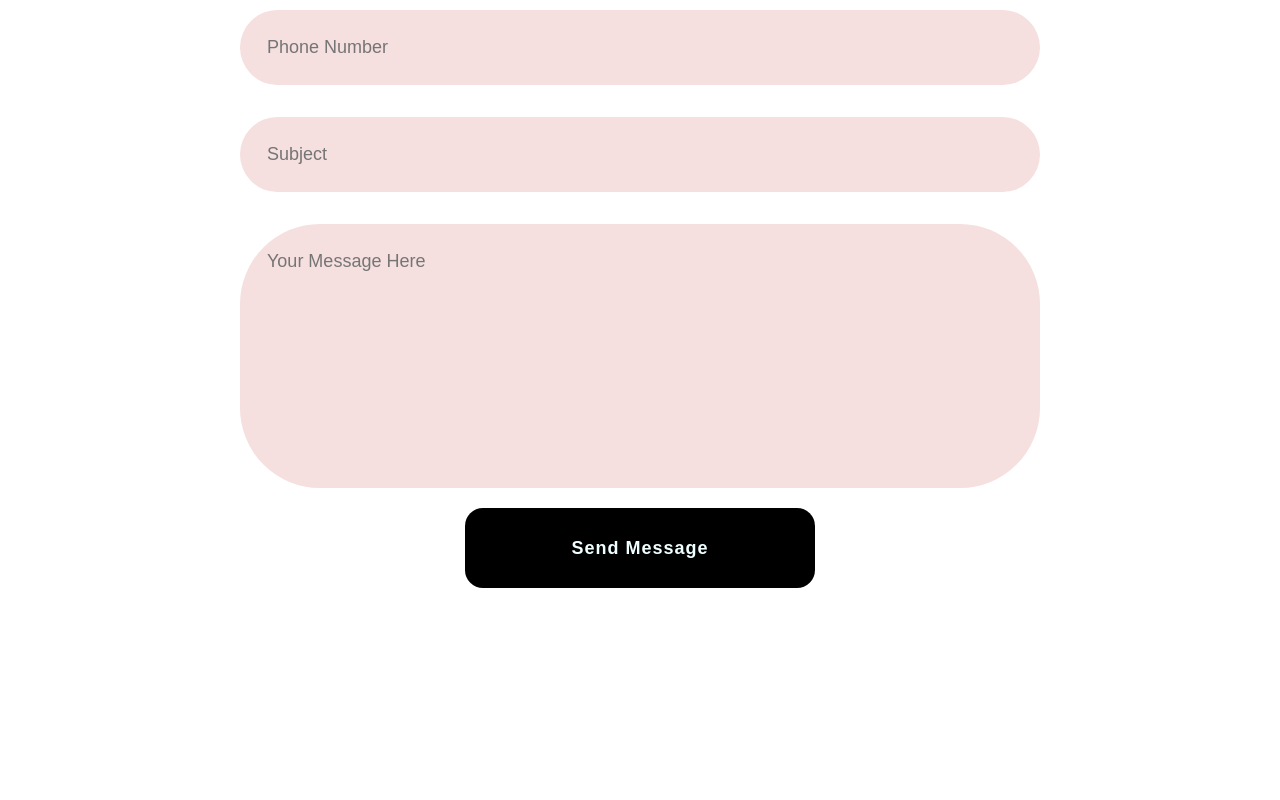
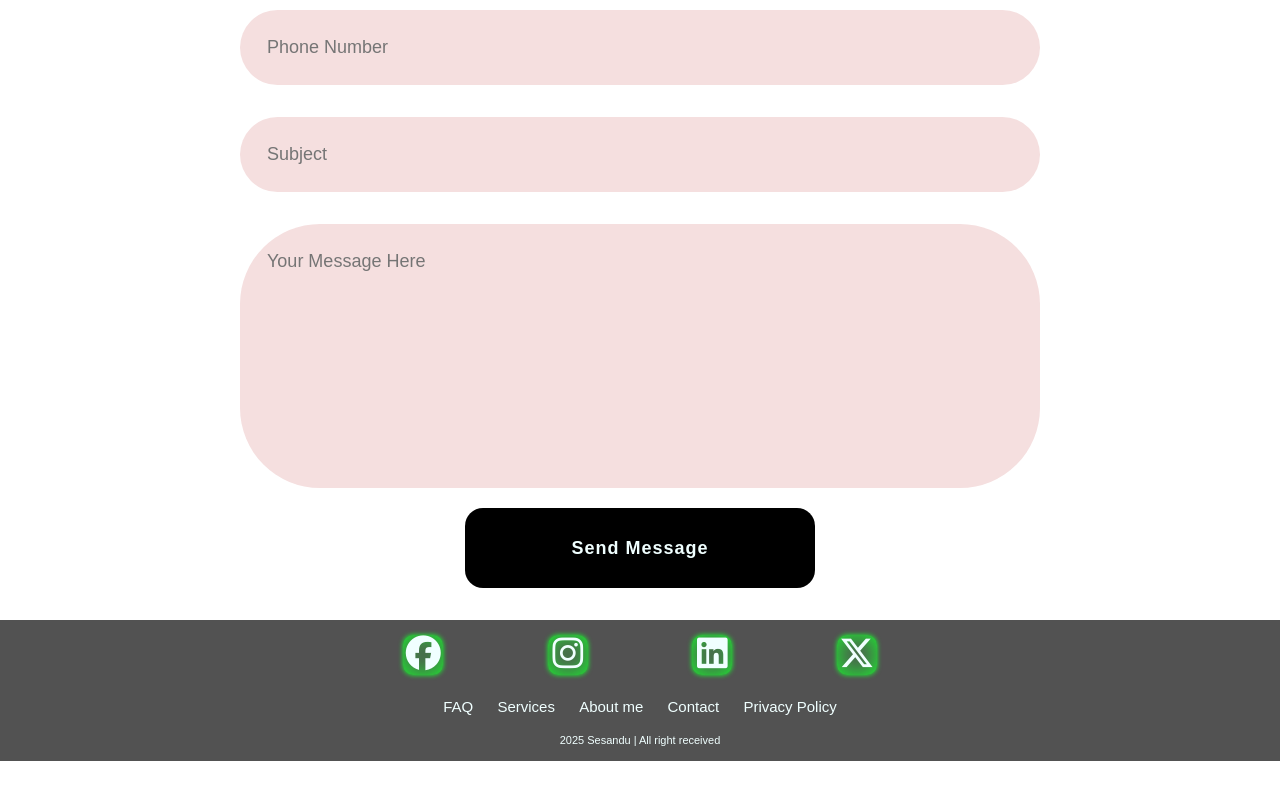
Before and after one commit to sesandu-raj/Personal_Portfolio-Level-0-, a plain HTML site: page index.html in a window 1280 px wide. Shown: the part 2047-2847 px from the top of the page. After the commit the page ends 2808 px from the top, so only its background shows below. Drawn offline with nearby package versions, Linux system fonts and the light colour scheme.

Commit message:
Added Footer of Website and Styled is. New file added as a solution of a bug and fix it

```diff
--- a/index.html
+++ b/index.html
@@ -6,8 +6,8 @@
     <title>Sesandu Ramath</title>
     <link rel="stylesheet" href="style.css" />
     <link
-      href="https://unpkg.com/boxicons@2.1.4/css/boxicons.min.css"
       rel="stylesheet"
+      href="https://cdnjs.cloudflare.com/ajax/libs/font-awesome/6.7.2/css/all.min.css"
     />
   </head>
   <body>
@@ -93,5 +93,34 @@
         <input type="submit" value="Send Message" class="btn-1" />
       </form>
     </section>
+
+    <footer class="footer">
+      <div class="social">
+        <a href="#"><i class="fa-brands fa-facebook"></i></a>
+        <a href="#"><i class="fa-brands fa-instagram"></i></a>
+        <a href="#"><i class="fa-brands fa-linkedin"></i></a>
+        <a href="#"><i class="fa-brands fa-x-twitter"></i></a>
+      </div>
+
+      <ul class="list">
+        <li>
+          <a href="#">FAQ</a>
+        </li>
+        <li>
+          <a href="#">Services</a>
+        </li>
+        <li>
+          <a href="#">About me</a>
+        </li>
+        <li>
+          <a href="#">Contact</a>
+        </li>
+        <li>
+          <a href="#">Privacy Policy</a>
+        </li>
+      </ul>
+
+      <p class="copyright">2025 Sesandu | All right received</p>
+    </footer>
   </body>
 </html>
--- a/style.css
+++ b/style.css
@@ -221,7 +221,7 @@ span {
   max-width: 50em;
   margin: 1rem auto;
   text-align: center;
-  margin-bottom: 50em;
+  margin-bottom: 2em;
 }
 
 .contact-form form .input-box {
@@ -243,3 +243,77 @@ span {
   border: none;
   outline: none;
 }
+
+/* Section Footer*/
+
+.footer {
+  position: relative;
+  bottom: 0;
+  width: 100%;
+  padding: 15px;
+  background-color: rgba(0, 0, 0, 0.679);
+}
+
+.footer .social {
+  text-align: center;
+  padding-bottom: 20px;
+  color: azure;
+}
+
+.footer .social a {
+  font-size: 35px;
+  color: azure;
+  border: none;
+  width: 40px;
+  height: 40px;
+  line-height: 38px;
+  display: inline-block;
+  justify-content: center;
+  text-align: center;
+  margin: 0 50px;
+  box-shadow: inset rgb(21, 255, 44) 0px 0px 25px 0px,
+    rgb(21, 255, 44) 0px 0px 5px 0px;
+  border-radius: 10px;
+  transition: 0.3s ease;
+}
+
+.footer .social a:hover {
+  color: rgb(21, 255, 44);
+  box-shadow: rgb(21, 255, 44) 0px 0px 25px 0px,
+    rgb(21, 255, 44) 0px 0px 5px 0px;
+  transform: scale(1.2) translateY(-5px);
+  /*border: 2px solid rgb(21, 255, 44);*/
+}
+
+.footer ul {
+  margin-top: 0;
+  padding: 0;
+  font-size: 15px;
+  line-height: 1.6;
+  margin-bottom: 0;
+  text-align: center;
+  font-weight: 500;
+}
+
+.footer ul li {
+  display: inline;
+  padding: 0 10px;
+}
+
+footer ul li a {
+  color: azure;
+  border-bottom: 3px solid transparent;
+  transition: 0.3s ease;
+}
+
+footer ul li a:hover {
+  color: rgb(21, 255, 44);
+  border-bottom: 3px solid rgb(21, 255, 44);
+}
+
+.footer .copyright {
+  margin-top: 15px;
+  text-align: center;
+  font-size: 11px;
+  color: azure;
+}
```
Also changed, not shown: Problem_n_Solutions.txt (added).
